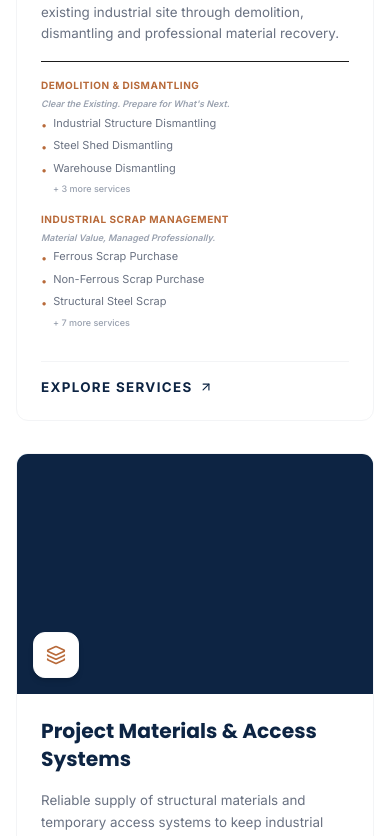
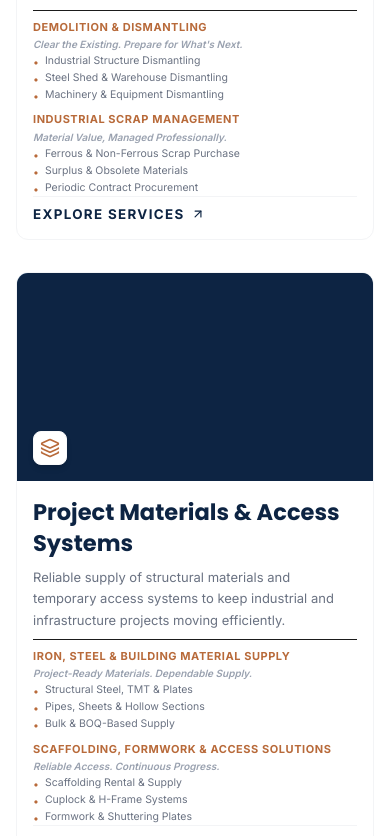
Before and after one commit to NextGen-Digital-Services/ironex-steel-and-infra-llp-final, a React (Vite) app: page / in a window 390 px wide. Shown: the part 4267-5103 px from the top of the page. Built offline with nearby package versions, Linux system fonts and the light colour scheme.

Commit message:
Card sze perfect

```diff
--- a/src/components/ServiceCard.tsx
+++ b/src/components/ServiceCard.tsx
@@ -19,9 +19,9 @@ interface ServiceCardProps {
 
 export default function ServiceCard({ image, title, description, path, icon, categories, buttonText }: ServiceCardProps) {
   return (
-    <div className="bg-white rounded-xl border border-gray-100 overflow-hidden flex flex-col group service-card-hover">
+    <div className="bg-white rounded-xl border border-gray-100 overflow-hidden flex flex-col h-full group service-card-hover">
       {/* Card Image Container */}
-      <div className="relative h-60 overflow-hidden shrink-0 bg-primary">
+      <div className="relative h-52 overflow-hidden shrink-0 bg-primary">
         <img
           src={image}
           alt={title}
@@ -32,46 +32,41 @@ export default function ServiceCard({ image, title, description, path, icon, cat
         <div className="absolute inset-0 bg-primary bg-opacity-20 group-hover:bg-opacity-35 transition-all duration-300" />
 
         {/* Service Icon Badge */}
-        <div className="absolute bottom-4 left-4 bg-white text-secondary p-3 rounded-xl shadow-md border border-gray-50 flex items-center justify-center">
+        <div className="absolute bottom-4 left-4 bg-white text-secondary p-1.5 rounded-lg shadow-md border border-gray-50 flex items-center justify-center">
           {icon}
         </div>
       </div>
 
       {/* Card Body */}
-      <div className="p-6 flex-1 flex flex-col justify-between">
-        <div className="space-y-4">
-          <h3 className="text-lg font-bold text-primary leading-snug group-hover:text-secondary transition-colors duration-300">
+      <div className="p-4 flex-1 flex flex-col">
+        <div className="space-y-2 flex-1">
+          <h3 className="text-xl font-bold text-primary leading-snug group-hover:text-secondary transition-colors duration-300">
             {title}
           </h3>
-          <p className="text-xs text-gray-500 leading-relaxed font-body">
+          <p className="text-[13px] text-gray-500 leading-relaxed font-body">
             {description}
           </p>
 
           {/* Categories & Bullet Lists */}
           {categories && categories.length > 0 && (
-            <div className="space-y-4 pt-4 border-t border-gray-150 text-left">
+            <div className="space-y-2 pt-2 border-t border-gray-150 text-left">
               {categories.map((cat, cIdx) => (
-                <div key={cIdx} className="space-y-1">
-                  <span className="text-[10px] font-bold text-secondary uppercase tracking-wider block">
+                <div key={cIdx} className="space-y-0.5">
+                  <span className="text-[11px] font-bold text-secondary uppercase tracking-wider block">
                     {cat.name}
                   </span>
                   {cat.tagline && (
-                    <span className="text-[9px] text-gray-400 italic block font-semibold">
+                    <span className="text-[10px] text-gray-400 italic block font-semibold">
                       {cat.tagline}
                     </span>
                   )}
-                  <ul className="grid grid-cols-1 gap-1 text-[11px] text-gray-500 font-body mt-1">
-                    {cat.services.slice(0, 3).map((s, sIdx) => (
-                      <li key={sIdx} className="flex items-start gap-1.5">
+                  <ul className="grid grid-cols-1 gap-0.5 text-[10.5px] text-gray-500 font-body mt-0.5">
+                    {cat.services.map((s, sIdx) => (
+                      <li key={sIdx} className="flex items-start gap-1.5 leading-tight">
                         <span className="text-secondary mt-0.5">•</span>
                         <span>{s}</span>
                       </li>
                     ))}
-                    {cat.services.length > 3 && (
-                      <li className="text-[9px] text-gray-400 font-medium pl-3">
-                        + {cat.services.length - 3} more services
-                      </li>
-                    )}
                   </ul>
                 </div>
               ))}
@@ -82,7 +77,7 @@ export default function ServiceCard({ image, title, description, path, icon, cat
         {/* Explore Services Link */}
         <Link
           to={path}
-          className="inline-flex items-center gap-1.5 text-xs font-bold uppercase tracking-widest text-primary group-hover:text-secondary transition-colors mt-8 focus:outline-none pt-4 border-t border-gray-100"
+          className="inline-flex items-center gap-1.5 text-xs font-bold uppercase tracking-widest text-primary group-hover:text-secondary transition-colors mt-3.5 mt-auto focus:outline-none pt-2 border-t border-gray-100"
         >
           <span>{buttonText || 'Read More'}</span>
           <ArrowUpRight size={14} className="transition-transform duration-300 group-hover:-translate-y-0.5 group-hover:translate-x-0.5" />
--- a/src/pages/Home.tsx
+++ b/src/pages/Home.tsx
@@ -52,27 +52,17 @@ export default function Home() {
           tagline: 'Clear the Existing. Prepare for What\'s Next.',
           services: [
             'Industrial Structure Dismantling',
-            'Steel Shed Dismantling',
-            'Warehouse Dismantling',
-            'Selective Demolition',
-            'Machinery & Equipment Dismantling',
-            'Structural Modification & Removal'
+            'Steel Shed & Warehouse Dismantling',
+            'Machinery & Equipment Dismantling'
           ]
         },
         {
           name: 'Industrial Scrap Management',
           tagline: 'Material Value, Managed Professionally.',
           services: [
-            'Ferrous Scrap Purchase',
-            'Non-Ferrous Scrap Purchase',
-            'Structural Steel Scrap',
-            'Machinery Scrap',
-            'Construction Scrap',
-            'Surplus & Obsolete Material',
-            'Scrap Segregation',
-            'Cutting & Downsizing',
-            'Periodic Scrap Management Contracts',
-            'Tender & Auction Procurement'
+            'Ferrous & Non-Ferrous Scrap Purchase',
+            'Surplus & Obsolete Materials',
+            'Periodic Contract Procurement'
           ]
         }
       ]
@@ -88,40 +78,18 @@ export default function Home() {
           name: 'Iron, Steel & Building Material Supply',
           tagline: 'Project-Ready Materials. Dependable Supply.',
           services: [
-            'Structural Steel',
-            'TMT Bars',
-            'Angles',
-            'Channels',
-            'Beams',
-            'Plates',
-            'Sheets',
-            'MS Pipes',
-            'GI Pipes',
-            'Hollow Sections',
-            'Roofing Sheets',
-            'Cement',
-            'Blocks',
-            'Welding Electrodes',
-            'Fasteners & Hardware',
-            'BOQ-Based Procurement',
-            'Bulk & Scheduled Supply'
+            'Structural Steel, TMT & Plates',
+            'Pipes, Sheets & Hollow Sections',
+            'Bulk & BOQ-Based Supply'
           ]
         },
         {
           name: 'Scaffolding, Formwork & Access Solutions',
           tagline: 'Reliable Access. Continuous Progress.',
           services: [
-            'Scaffolding Rental',
-            'Scaffolding Material Supply',
-            'Cuplock Scaffolding',
-            'H-Frame Scaffolding',
-            'Adjustable Props',
-            'Spans',
-            'Base Jacks',
-            'U-Head Jacks',
-            'Walkway Planks',
-            'Shuttering Plates',
-            'Couplers & Clamps'
+            'Scaffolding Rental & Supply',
+            'Cuplock & H-Frame Systems',
+            'Formwork & Shuttering Plates'
           ]
         }
       ]
@@ -137,52 +105,24 @@ export default function Home() {
           name: 'Structural Steel & Fabrication',
           tagline: 'Fabricated for Purpose. Built for Performance.',
           services: [
-            'Structural Steel Fabrication',
-            'Industrial Sheds',
-            'Warehouses',
-            'Mezzanine Floors',
-            'Platforms & Walkways',
-            'Machine Frames',
-            'Equipment Supports',
-            'Storage Racks',
-            'Gates & Custom Steel Work',
-            'On-Site Welding',
-            'Structural Repair & Modification',
-            'Fabrication According to Drawings & Measurements'
+            'Heavy Structural Steel Fabrication',
+            'Industrial Sheds & Warehouses'
           ]
         },
         {
           name: 'Construction & Redevelopment',
           tagline: 'From Cleared Ground to Working Asset.',
           services: [
-            'Industrial Construction',
-            'Warehouse Construction',
-            'Factory Extensions',
-            'Civil Foundations',
-            'PCC Work',
-            'RCC Work',
-            'Flooring',
-            'Masonry',
-            'Plastering',
-            'Compound Walls',
-            'Drainage',
-            'Yard Development',
-            'Structural Modifications',
-            'Renovation & Redevelopment',
-            'Civil Works Connected with Steel Structures'
+            'Industrial & Factory Construction',
+            'Civil Foundations & RCC Work'
           ]
         },
         {
           name: 'Industrial Project Support',
           tagline: 'Connected Support for Complex Sites.',
           services: [
-            'Project-Based Procurement',
-            'Site Material Coordination',
-            'Maintenance Fabrication',
-            'Structural Repairs',
-            'Contractor Support',
-            'Custom Industrial Requirements',
-            'Combined Supply & Execution'
+            'Site Coordination & Support',
+            'Contractor Support & Procurement'
           ]
         }
       ]
@@ -494,7 +434,7 @@ export default function Home() {
             <p className="text-sm text-gray-500 font-body leading-relaxed">Delivering complete industrial solutions from demolition and material recovery to structural fabrication, construction and project execution.</p>
           </div>
 
-          <div className="grid grid-cols-1 md:grid-cols-2 lg:grid-cols-3 gap-8 items-start">
+          <div className="grid grid-cols-1 md:grid-cols-2 lg:grid-cols-3 gap-8">
             {services.map((service, index) => (
               <ServiceCard
                 key={index}
```
